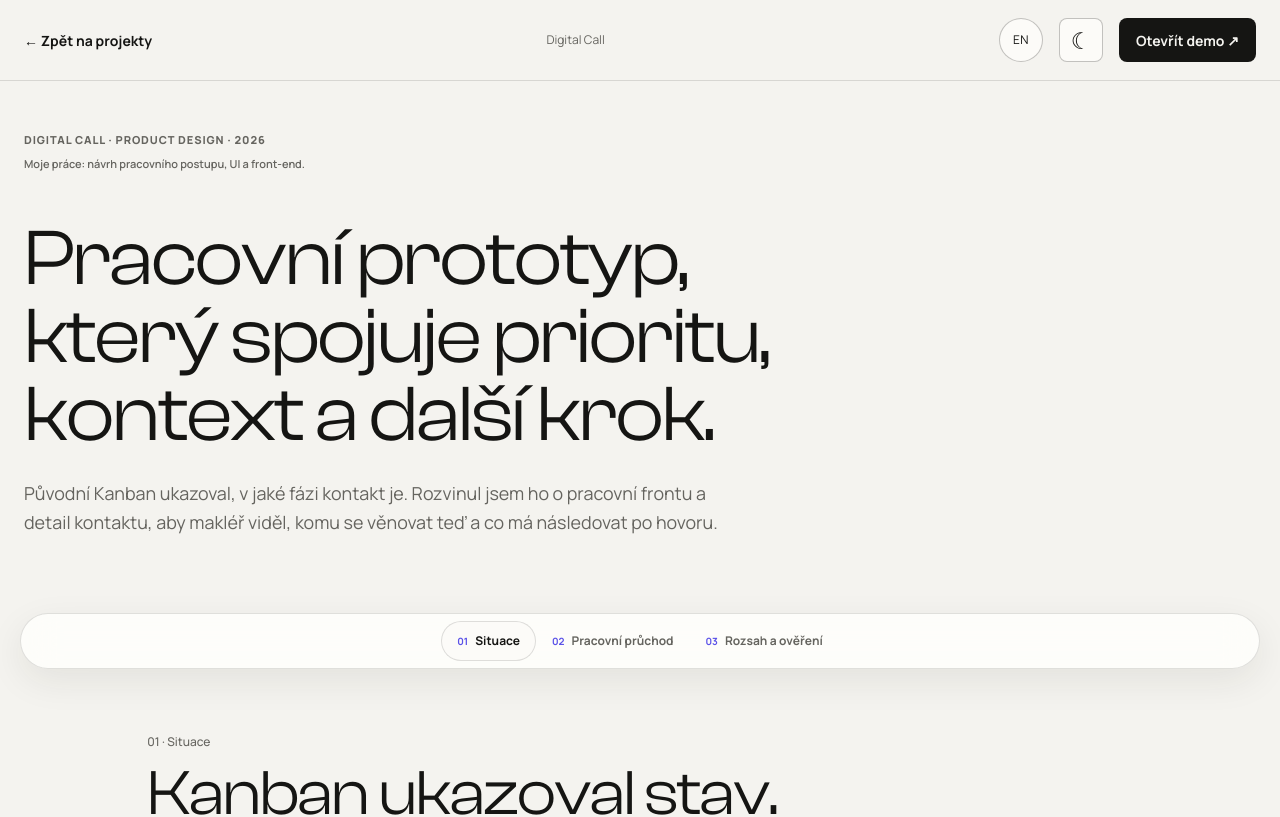
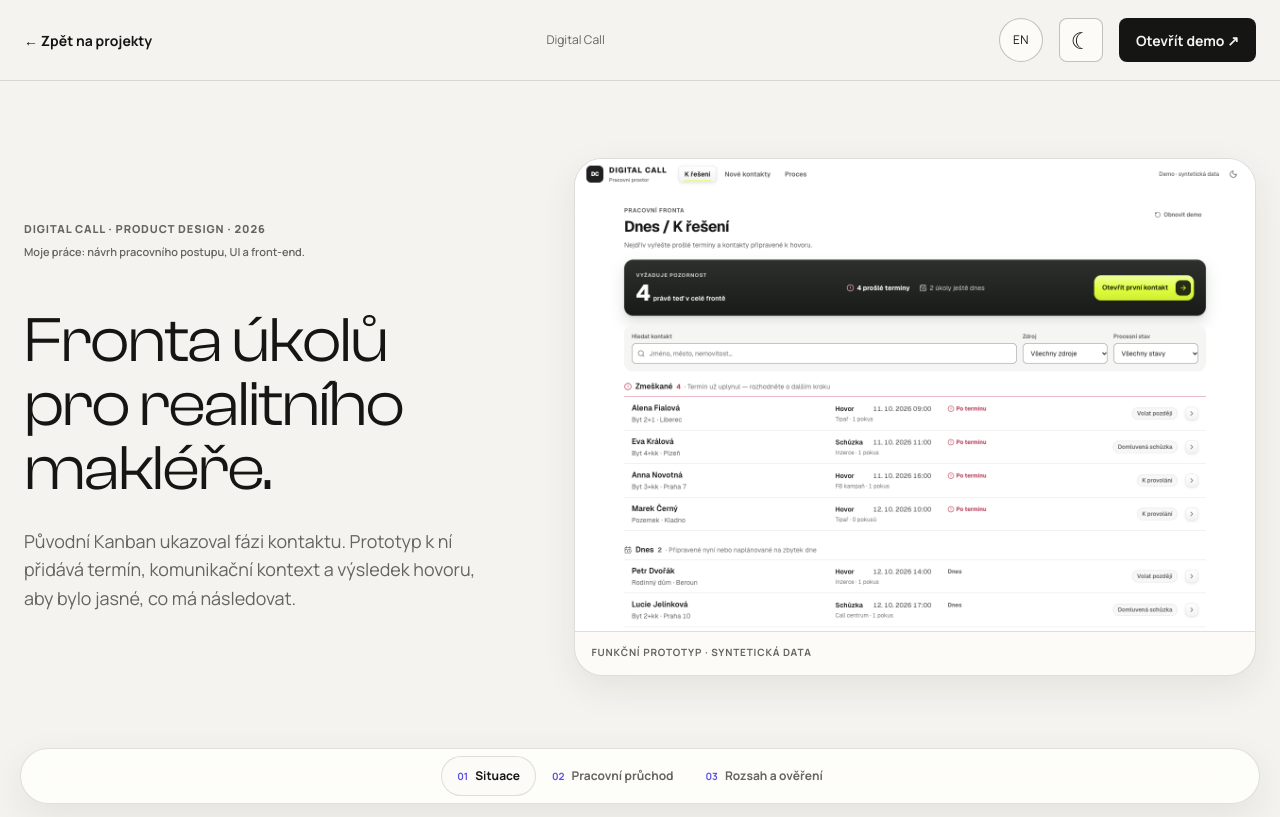
Before and after one commit to DP8778/davidpesek_portfolio, a Next.js app: page /Portfolio/Projekt-no8 in a window 1280 px wide. Shown: the top 817 px of the page. Built offline with nearby package versions, Linux system fonts and the light colour scheme.

Commit message:
redesign: make Digital Call intro visual and compact

```diff
--- a/app/Portfolio/Projekt-no8/DigitalCallCaseStudy.jsx
+++ b/app/Portfolio/Projekt-no8/DigitalCallCaseStudy.jsx
@@ -408,16 +408,26 @@ export default function DigitalCallCaseStudy() {
       <ProjectHeader title="Digital Call" theme={theme} onToggle={toggleTheme} demoUrl={DEMO_URL} demoLabel="Otevřít demo" />
 
       <main id="case-content">
-        <div className={styles.caseIdentity}>
-          <div>
+        <section className={styles.caseIntro} aria-labelledby="page-title">
+          <div className={styles.caseIntroCopy}>
+            <div className={styles.caseIdentity}>
             <span><I18nText>Digital Call · Product design · 2026</I18nText></span>
             <p><I18nText>Moje práce: návrh pracovního postupu, UI a front-end.</I18nText></p>
+            </div>
+            <h1 id="page-title"><I18nText>Fronta úkolů pro realitního makléře.</I18nText></h1>
+            <p className={styles.caseIntroLead}><I18nText>Původní Kanban ukazoval fázi kontaktu. Prototyp k ní přidává termín, komunikační kontext a výsledek hovoru, aby bylo jasné, co má následovat.</I18nText></p>
           </div>
-        </div>
-
-        <section className={styles.caseIntro} aria-labelledby="page-title">
-          <h1 id="page-title"><I18nText>Pracovní prototyp, který spojuje prioritu, kontext a další krok.</I18nText></h1>
-          <p><I18nText>Původní Kanban ukazoval, v jaké fázi kontakt je. Rozvinul jsem ho o pracovní frontu a detail kontaktu, aby makléř viděl, komu se věnovat teď a co má následovat po hovoru.</I18nText></p>
+          <figure className={styles.caseIntroPreview}>
+            <I18nElement as="img"
+              src="/digital-call/story-queue-desktop.png"
+              width="1440"
+              height="1000"
+              alt="Pracovní fronta Digital Call se zmeškanými a dnešními hovory"
+              loading="eager"
+              decoding="async"
+            />
+            <figcaption><I18nText>Funkční prototyp · syntetická data</I18nText></figcaption>
+          </figure>
         </section>
 
         <ChapterNavigation />
--- a/app/Portfolio/Projekt-no8/DigitalCallCaseStudy.module.scss
+++ b/app/Portfolio/Projekt-no8/DigitalCallCaseStudy.module.scss
@@ -369,22 +369,14 @@
 }
 
 .caseIdentity {
-  display: flex;
-  justify-content: space-between;
-  align-items: center;
-  gap: 18px;
-  width: min(calc(100% - 48px), 1280px);
-  margin: clamp(32px, 4vw, 52px) auto 0;
+  margin-bottom: clamp(28px, 4vw, 48px);
   color: var(--text-soft);
   font-size: 11px;
   font-weight: 800;
   letter-spacing: 0.08em;
   text-transform: uppercase;
 
-  p { max-width: 680px; margin: 7px 0 0; font-size: 11px; font-weight: 600; letter-spacing: 0; line-height: 1.5; text-transform: none; }
-  a { display: inline-flex; align-items: center; gap: 5px; font-size: 11px; letter-spacing: 0; text-transform: none; }
-  a:hover { color: var(--accent); }
-  svg { width: 14px; height: 14px; }
+  p { margin: 7px 0 0; font-size: 11px; font-weight: 600; letter-spacing: 0; line-height: 1.5; text-transform: none; }
 }
 
 .chapterNav {
@@ -819,18 +811,48 @@
 .futureNote { margin-left: 100px; }
 
 .caseIntro {
+  display: grid;
+  grid-template-columns: minmax(320px, .82fr) minmax(0, 1.18fr);
+  gap: clamp(42px, 6vw, 88px);
+  align-items: center;
   width: min(calc(100% - 48px), 1280px);
-  margin: clamp(30px, 4vw, 48px) auto clamp(52px, 6vw, 76px);
+  margin: clamp(48px, 6vw, 82px) auto clamp(48px, 6vw, 72px);
 
   h1 {
     @include type.heading(1);
-    max-width: 980px;
+    max-width: 590px;
     margin: 0;
-    font-size: clamp(48px, 6.2vw, 86px);
-    line-height: .98;
+    font-size: clamp(46px, 5vw, 68px);
+    line-height: 1;
     text-wrap: balance;
   }
-  p { @include type.body(lead); max-width: 64ch; margin: 26px 0 0; color: var(--text-soft); }
+}
+
+.caseIntroLead {
+  @include type.body(lead);
+  max-width: 52ch;
+  margin: 26px 0 0;
+  color: var(--text-soft);
+}
+
+.caseIntroPreview {
+  overflow: hidden;
+  margin: 0;
+  border: 1px solid var(--line);
+  border-radius: 28px;
+  background: var(--surface);
+  box-shadow: var(--soft-shadow);
+
+  img { display: block; width: 100%; height: auto; }
+  figcaption {
+    padding: 13px 16px 15px;
+    border-top: 1px solid var(--line);
+    color: var(--text-soft);
+    font-size: 10px;
+    font-weight: 700;
+    letter-spacing: .08em;
+    text-transform: uppercase;
+  }
 }
 
 // Lens reuses this module; only Digital Call gets the shorter editorial rhythm.
@@ -1041,6 +1063,12 @@
 }
 
 @media (max-width: 900px) {
+  .caseIntro {
+    grid-template-columns: 1fr;
+    gap: 34px;
+  }
+  .caseIntroCopy { max-width: 650px; }
+  .caseIntroPreview { max-width: 720px; }
   .digitalCase .queueDesktopEvidence { display: none; }
   .digitalCase .queueMobileEvidence { display: grid; grid-template-columns: repeat(2, minmax(0, 1fr)); gap: 14px; }
   .digitalCase .queueMobileEvidence .screenshot figcaption { grid-template-columns: 1fr; gap: 12px; }
@@ -1064,13 +1092,12 @@
   .themeToggle span { width: 29px; height: 29px; }
   .headerDemo { width: 42px; height: 42px; padding: 0; font-size: 0; }
 
-  .caseIdentity { width: calc(100% - 28px); margin-top: 32px; font-size: 10px; }
+  .caseIdentity { margin-bottom: 26px; font-size: 10px; }
   .caseIdentity p { font-size: 10px; }
-  .caseIdentity a { font-size: 10px; }
-  .caseIntro { width: calc(100% - 28px); margin: 48px auto 52px; }
-  .caseIntro h1 { font-size: clamp(40px, 12vw, 54px); line-height: 1; }
-  .caseIntro p { margin-top: 23px; font-size: 16px; }
-  .caseIntro p + p { margin-top: 12px; font-size: 13px; }
+  .caseIntro { width: calc(100% - 28px); margin: 38px auto 46px; gap: 28px; }
+  .caseIntro h1 { font-size: clamp(38px, 10.5vw, 50px); line-height: 1.02; }
+  .caseIntroLead { margin-top: 20px; font-size: 16px; }
+  .caseIntroPreview { border-radius: 18px; }
 
   .screenshot {
     border-radius: 16px;
--- a/app/i18n/en.mjs
+++ b/app/i18n/en.mjs
@@ -327,6 +327,10 @@ const english = {
   "Po hovoru": "After the call",
   "Proč je návrh řešen takto": "Why the design works this way",
   "Co prototyp umí — a co zatím nevím.": "What the prototype can do — and what I do not know yet.",
+  "Fronta úkolů pro realitního makléře.": "A task queue for a real estate broker.",
+  "Původní Kanban ukazoval fázi kontaktu. Prototyp k ní přidává termín, komunikační kontext a výsledek hovoru, aby bylo jasné, co má následovat.": "The original Kanban showed the contact's stage. The prototype adds an appointment, communication context and call outcome so the next step is clear.",
+  "Pracovní fronta Digital Call se zmeškanými a dnešními hovory": "The Digital Call work queue with overdue and today's calls",
+  "Funkční prototyp · syntetická data": "Working prototype · synthetic data",
   "Pracovní fronta": "Work queue",
   "Detail ve 13:00": "Contact detail at 13:00",
   "Výsledek hovoru": "Call outcome",
```
